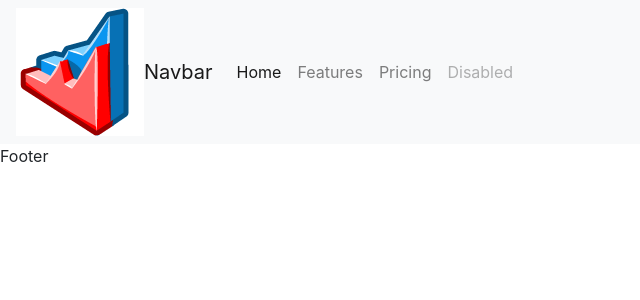
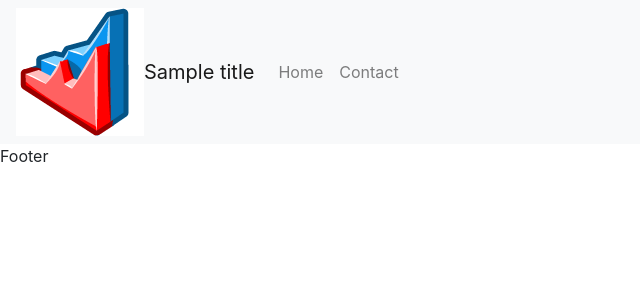
Before and after one commit to MichaelBabushkin/DjangoStock, a Django app: template DjangoStock/templates/base.html in a window 1280 px wide. Shown: the top 300 px of the page, without its empty margins (0-640 px from the left). Run offline with Django 3.2, Linux system fonts and the light colour scheme; the template is opened without the code that fills it: most values are stand-ins (such as "Sample title", 1, 10 or a date in 2020); some libraries are stand-ins or nearby versions.

Commit message:
vue integration

```diff
--- a/DjangoStock/settings.py
+++ b/DjangoStock/settings.py
@@ -132,4 +132,7 @@ USE_TZ = True
 # https://docs.djangoproject.com/en/3.0/howto/static-files/
 
 STATIC_URL = '/static/'
-STATIC_ROOT = os.path.join(BASE_DIR , 'static')
+# STATIC_ROOT = os.path.join(BASE_DIR , 'static')
+STATICFILES_DIRS = [
+    os.path.join(BASE_DIR, 'static'),
+]
--- a/DjangoStock/templates/base.html
+++ b/DjangoStock/templates/base.html
@@ -7,41 +7,26 @@
   name="description"
   content="Django">
 <title>Django Stock</title>
-{% comment %} <link rel="icon" href="{% static 'images/lang-logo.png' %}" sizes="32x32" type="image/png"> {% endcomment %}
+<link rel="icon" href="{% static 'images/stats.png' %}" sizes="32x32" type="image/png">
   <link href="https://stackpath.bootstrapcdn.com/bootstrap/4.4.1/css/bootstrap.min.css" rel="stylesheet" integrity="sha384-Vkoo8x4CGsO3+Hhxv8T/Q5PaXtkKtu6ug5TOeNV6gBiFeWPGFN9MuhOf23Q9Ifjh" crossorigin="anonymous">
+  <link rel="stylesheet" href="{%static '/styles/style.css' %}">
 </head>
 <body>
-{% comment %} <nav class="navbar navbar-default navbar-static-top navbar-inverse">
-  <div class="container">
-    <li><a>Home</a></li>
-  </div>
-</nav>
-<div class="triangle triangle-topleft"></div> {% endcomment %}
 <nav class="navbar navbar-expand-lg navbar-light bg-light">
   <img src="{% static 'images/stats.png' %}" alt="">
-  <a class="navbar-brand" href="#">Navbar</a>
+  <a class="navbar-brand" href="#">{{ title }}</a>
   <button class="navbar-toggler" type="button" data-toggle="collapse" data-target="#navbarNav" aria-controls="navbarNav" aria-expanded="false" aria-label="Toggle navigation">
     <span class="navbar-toggler-icon"></span>
   </button>
   <div class="collapse navbar-collapse" id="navbarNav">
     <ul class="navbar-nav">
-      <li class="nav-item active">
-        <a class="nav-link" href="#">Home <span class="sr-only">(current)</span></a>
-      </li>
-      <li class="nav-item">
-        <a class="nav-link" href="#">Features</a>
-      </li>
-      <li class="nav-item">
-        <a class="nav-link" href="#">Pricing</a>
-      </li>
-      <li class="nav-item">
-        <a class="nav-link disabled" href="#">Disabled</a>
+
+      <li class="nav-item" v-for="btn in buttons" :vid-key="btn">
+        <a class="nav-link" :class="btn.text" :href="btn.href"> [[btn.text]]</a>
       </li>
     </ul>
   </div>
 </nav>
-
-
 
 {% block content %}
 {% endblock %}
@@ -54,5 +39,10 @@
   src="https://code.jquery.com/jquery-3.4.1.min.js"
   integrity="sha256-CSXorXvZcTkaix6Yvo6HppcZGetbYMGWSFlBw8HfCJo="
   crossorigin="anonymous"></script>
+      <!-- Vue can be included as a script tag at the end of the application's HTML. There is no need for a build step at all, if you don't want one. -->
+    {% comment %} <script src="https://cdn.jsdelivr.net/npm/vue@2.5.16/dist/vue.js"></script> {% endcomment %}
+<script src="https://cdn.jsdelivr.net/npm/vue/dist/vue.js"></script>
+    <!-- Finally, the JavaScript file containing our application logic. -->
+    <script src="{% static 'src/app.js' %}"></script>
 </body>
 </html>
--- a/DjangoStock/templates/index.html
+++ b/DjangoStock/templates/index.html
@@ -2,7 +2,7 @@
 {% load static %}
 
 {% block content %}
-<div class="row">
-    <h1>Works!</h1>
-</div>
+<main>
+
+</main>
 {% endblock %}
--- /dev/null
+++ b/static/src/app.js
@@ -0,0 +1,35 @@
+
+
+var navbar = new Vue({
+    delimiters: ['[[', ']]'],
+    el : "nav",
+    data: function () {
+        return {
+            title: "Django Stock",
+            buttons : [
+                {
+                    text:"Home",
+                    href: "#home"
+                },
+                {
+                    text: "Contact",
+                    href: "#contact"
+                }
+            ]
+         };
+    },
+    beforeCreate () {
+        Vue.config.devtools = true;
+    },
+    created() {
+//
+      },
+      methods: {
+//
+      },
+      computed: {
+        updateMenu() {
+          return this.buttons;
+        }
+      }
+  });
--- /dev/null
+++ b/static/styles/style.css
@@ -0,0 +1,6 @@
+main {
+    height: 100vh;
+    background-attachment: fixed;
+    background-image: url(/static/images/mapbg.jpg);
+    background-size: 100%;
+}
```
Also changed, not shown: static/images/mapbg.jpg (added).
